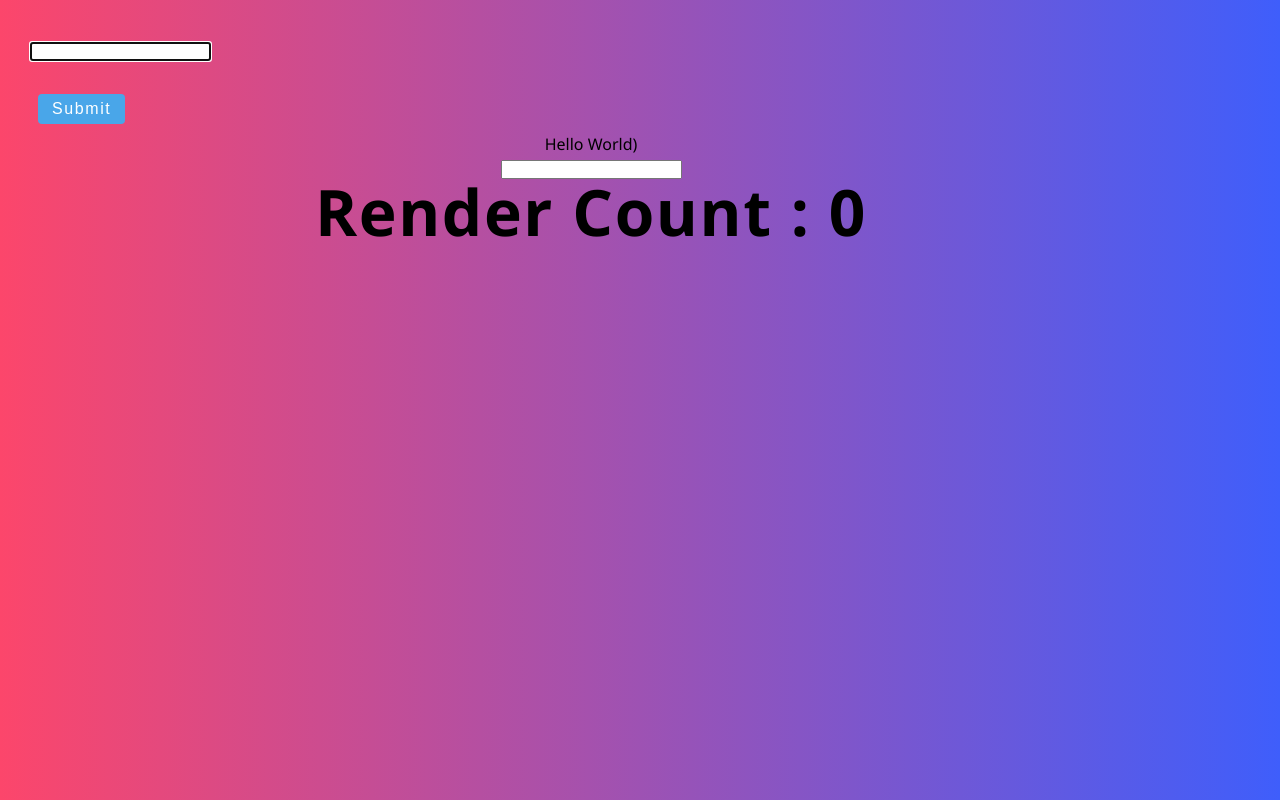
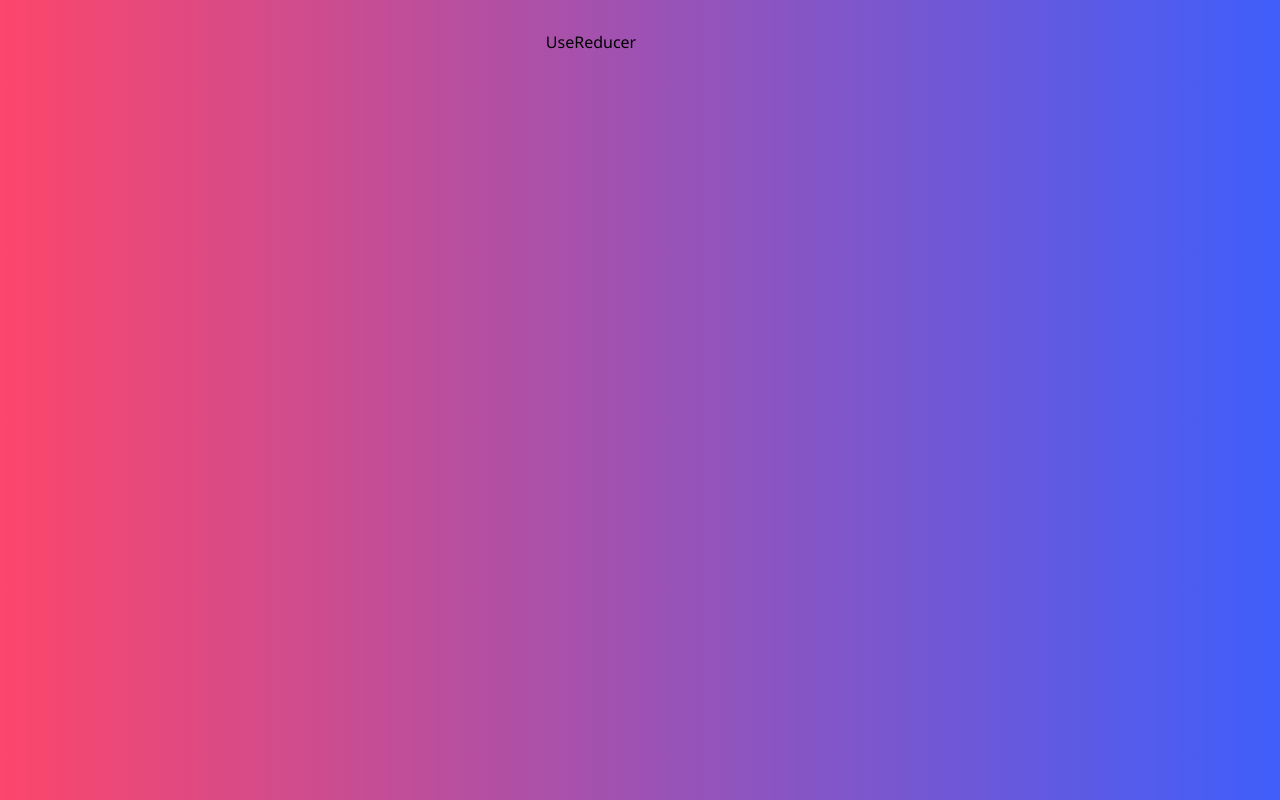
Before and after one commit to javokhirbekkhaydarov/reactlesson, a React (Create React App) app in the folder my-test/: page / in a window 1280 px wide. Built offline with nearby package versions, Linux system fonts and the light colour scheme.

Commit message:
added userudecer components and modal

```diff
--- a/my-test/src/App.js
+++ b/my-test/src/App.js
@@ -1,11 +1,10 @@
 import "./App.css";
-
-import UseRef from "./components/UseRefBasics/UseRef";
+import UseReducer from "./components/UseReducer/UseReducer";
 
 function App() {
   return (
     <div className="container">
-      <UseRef />
+      <UseReducer />
     </div>
   );
 }
--- /dev/null
+++ b/my-test/src/components/UseReducer/Modal.jsx
@@ -0,0 +1,9 @@
+import React from 'react'
+
+const Modal = () => {
+  return (
+    <div>Modal</div>
+  )
+}
+
+export default Modal
--- /dev/null
+++ b/my-test/src/components/UseReducer/UseReducer.jsx
@@ -0,0 +1,9 @@
+import React, {useState , useReducer} from 'react'
+import Modal from './Modal'
+const UseReducer = () => {
+  return (
+    <div>UseReducer</div>
+  )
+}
+
+export default UseReducer
```
